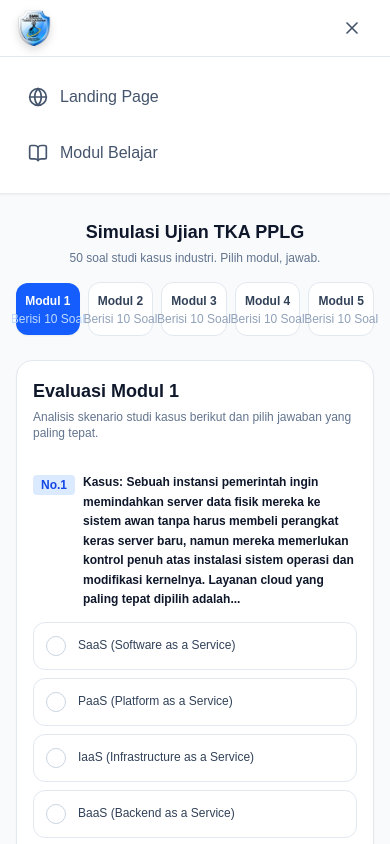
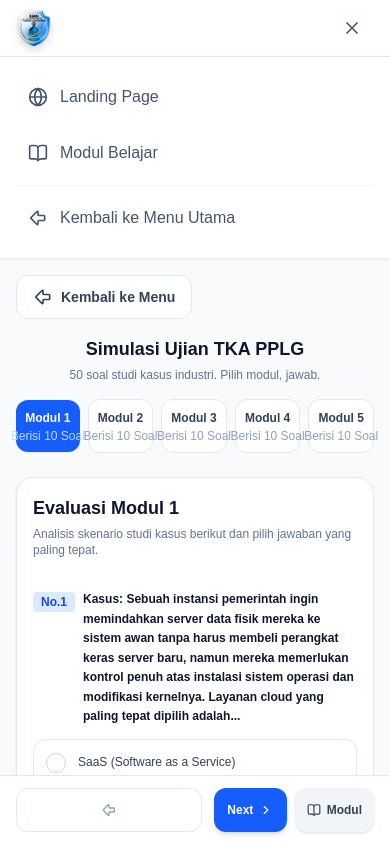
Before and after one commit to WahidYazan/LMS-TKA-JURUSAN-PPLG-2, a Next.js app: page /quiz in a window 390 px wide. Both pictures are taken after a click on the button "Buka menu". Shown: the top 844 px of the page. Built offline with nearby package versions, Linux system fonts and the light colour scheme.

Commit message:
UPDATE 3

```diff
--- a/src/app/module/[id]/page.tsx
+++ b/src/app/module/[id]/page.tsx
@@ -30,6 +30,8 @@ function ModuleContent({ params }: ModulePageProps) {
   const currentIndex = modulesList.findIndex((m) => m.id === module.id);
   const hasNextModule = currentIndex < modulesList.length - 1;
   const nextModule = hasNextModule ? modulesList[currentIndex + 1] : null;
+  const hasPrevModule = currentIndex > 0;
+  const prevModule = hasPrevModule ? modulesList[currentIndex - 1] : null;
 
   return (
     <div className="min-h-screen bg-[#f8fafc] text-slate-800 flex flex-col font-['Plus_Jakarta_Sans',sans-serif]">
@@ -38,6 +40,8 @@ function ModuleContent({ params }: ModulePageProps) {
         module={module}
         hasNextModule={hasNextModule}
         nextModuleId={nextModule?.id || null}
+        hasPrevModule={hasPrevModule}
+        prevModuleId={prevModule?.id || null}
       />
     </div>
   );
--- a/src/components/ModuleReaderView.tsx
+++ b/src/components/ModuleReaderView.tsx
@@ -1,18 +1,22 @@
 import React from 'react';
 import Link from 'next/link';
-import { ArrowBigLeft, ArrowBigRight, ArrowRight } from 'lucide-react';
+import { ArrowBigLeft, ArrowBigRight, ArrowRight, ArrowLeft } from 'lucide-react';
 import { ModuleContent } from '../types';
 
 interface ModuleReaderViewProps {
   module: ModuleContent;
   hasNextModule: boolean;
   nextModuleId?: string | null;
+  hasPrevModule: boolean;
+  prevModuleId?: string | null;
 }
 
 export const ModuleReaderView: React.FC<ModuleReaderViewProps> = ({
   module,
   hasNextModule,
   nextModuleId,
+  hasPrevModule,
+  prevModuleId,
 }) => {
   return (
     <div className="flex-1 bg-[#f8fafc] text-slate-800 font-['Plus_Jakarta_Sans',sans-serif]">
@@ -97,6 +101,18 @@ export const ModuleReaderView: React.FC<ModuleReaderViewProps> = ({
               <span>Ke Halaman Modul</span>
             </Link>
 
+            <div className="flex flex-col sm:flex-row gap-3 w-full sm:w-auto">
+              {hasPrevModule && prevModuleId && (
+                <Link
+                  href={`/module/${prevModuleId}`}
+                  className="flex items-center justify-center gap-2 px-4 py-3 rounded-xl bg-white border border-slate-200 hover:bg-slate-50 text-slate-700 font-bold text-xs sm:text-sm shadow-sm transition-all cursor-pointer min-h-[48px]"
+                >
+                  <ArrowLeft className="w-4 h-4" aria-hidden="true" />
+                  <span className="hidden xs:inline">Modul {module.number - 1}</span>
+                  <span className="xs:inline">Modul {module.number - 1}</span>
+                </Link>
+              )}
+
               {hasNextModule && nextModuleId && (
                 <Link
                   href={`/module/${nextModuleId}`}
@@ -122,5 +138,53 @@ export const ModuleReaderView: React.FC<ModuleReaderViewProps> = ({
           </div>
         </div>
       </div>
+
+      {/* Mobile Sticky Bottom Navigation */}
+      <div className="lg:hidden fixed bottom-0 left-0 right-0 bg-white border-t border-slate-200 shadow-lg z-40 animate-slide-up">
+        <div className="max-w-7xl mx-auto px-4 py-3">
+          <div className="flex items-center justify-between gap-3">
+            <Link
+              href="/modul"
+              className="flex-1 flex items-center justify-center gap-2 px-3 py-2.5 rounded-xl text-xs font-semibold text-slate-600 hover:text-slate-900 hover:bg-slate-50 transition-colors cursor-pointer min-h-[44px] border border-slate-200"
+            >
+              <ArrowBigLeft className="w-4 h-4 text-slate-400" aria-hidden="true" />
+              <span className="hidden">Menu</span>
+            </Link>
+
+            <div className="flex gap-2 flex-1">
+              {hasPrevModule && prevModuleId && (
+                <Link
+                  href={`/module/${prevModuleId}`}
+                  className="flex-1 flex items-center justify-center gap-1.5 px-3 py-2.5 rounded-xl bg-white border border-slate-200 hover:bg-slate-50 text-slate-700 font-bold text-xs shadow-sm transition-all cursor-pointer min-h-[44px]"
+                >
+                  <ArrowLeft className="w-3.5 h-3.5" aria-hidden="true" />
+                  <span>Prev</span>
+                </Link>
+              )}
+
+              {hasNextModule && nextModuleId && (
+                <Link
+                  href={`/module/${nextModuleId}`}
+                  className="flex-1 flex items-center justify-center gap-1.5 px-3 py-2.5 rounded-xl bg-blue-600 hover:bg-blue-700 text-white font-bold text-xs shadow-md transition-all cursor-pointer min-h-[44px]"
+                >
+                  <span>Next</span>
+                  <ArrowBigRight className="w-3.5 h-3.5" aria-hidden="true" />
+                </Link>
+              )}
+
+              {!hasNextModule && (
+                <Link
+                  href="/quiz"
+                  className="flex-1 flex items-center justify-center gap-1.5 px-3 py-2.5 rounded-xl bg-amber-500 hover:bg-amber-400 text-white font-bold text-xs shadow-md transition-all cursor-pointer min-h-[44px]"
+                >
+                  <span>Ujian</span>
+                  <ArrowRight className="w-3.5 h-3.5" aria-hidden="true" />
+                </Link>
+              )}
+            </div>
+          </div>
+        </div>
+      </div>
+    </div>
   );
 };
--- a/src/components/Navbar.tsx
+++ b/src/components/Navbar.tsx
@@ -2,7 +2,7 @@ import React, { useEffect, useState } from "react";
 import Image from "next/image";
 import Link from "next/link";
 import { usePathname } from "next/navigation";
-import { BookOpen, Globe, List, Menu, X, ChevronRight } from "lucide-react";
+import { BookOpen, Globe, List, Menu, X, ChevronRight, ArrowBigLeft } from "lucide-react";
 import { ModuleContent } from "../types";
 
 interface NavbarProps {
@@ -248,6 +248,20 @@ export const Navbar: React.FC<NavbarProps> = ({
                 </nav>
               </div>
             )}
+
+            {/* MOBILE: Kembali ke Menu - saat di Quiz atau Modul */}
+            {(isQuiz || isModule) && (
+              <div className="border-t border-slate-100 pt-2 mt-2">
+                <Link
+                  href="/modul"
+                  onClick={() => setIsMobileMenuOpen(false)}
+                  className="w-full px-3 py-3 rounded-xl transition-colors cursor-pointer flex items-center gap-3 text-left min-h-[48px] text-base text-slate-600 hover:text-blue-600 hover:bg-slate-50"
+                >
+                  <ArrowBigLeft className="w-5 h-5 flex-shrink-0" aria-hidden="true" />
+                  <span>Kembali ke Menu Utama</span>
+                </Link>
+              </div>
+            )}
           </nav>
         </div>
       )}
--- a/src/components/QuizSimulatorView.tsx
+++ b/src/components/QuizSimulatorView.tsx
@@ -1,6 +1,7 @@
 "use client";
 
 import React, { useState } from "react";
+import Link from "next/link";
 import { useRouter, useSearchParams } from "next/navigation";
 import { quizQuestionsPPLG } from "../data/quiz";
 import {
@@ -10,6 +11,8 @@ import {
   XCircle,
   ChevronLeft,
   ChevronRight,
+  Home,
+  BookOpen,
 } from "lucide-react";
 
 export const QuizSimulatorView: React.FC = () => {
@@ -51,7 +54,18 @@ export const QuizSimulatorView: React.FC = () => {
 
   return (
     <div className="flex-1 bg-[#f8fafc] text-slate-800 font-['Plus_Jakarta_Sans',sans-serif] pb-16 sm:pb-20">
-      <div className="max-w-4xl mx-auto px-4 pt-6 sm:pt-8 pb-4 sm:pb-6">
+      {/* Mobile Back Button */}
+      <div className="lg:hidden px-4 pt-4 pb-2">
+        <Link
+          href="/modul"
+          className="inline-flex items-center gap-2 px-4 py-2.5 rounded-xl bg-white border border-slate-200 hover:bg-slate-50 text-slate-700 font-bold text-sm transition-all cursor-pointer min-h-[44px]"
+        >
+          <ArrowBigLeft className="w-5 h-5" />
+          <span>Kembali ke Menu</span>
+        </Link>
+      </div>
+
+      <div className="max-w-4xl mx-auto px-4 pt-2 sm:pt-6 pb-4 sm:pb-6">
         <div className="text-center mb-4 sm:mb-6">
           <h1 className="text-lg sm:text-2xl font-bold text-slate-900">
             Simulasi Ujian TKA PPLG
@@ -279,6 +293,51 @@ export const QuizSimulatorView: React.FC = () => {
           </div>
         </div>
       </main>
+
+      {/* Mobile Sticky Bottom Navigation */}
+      <div className="lg:hidden fixed bottom-0 left-0 right-0 bg-white border-t border-slate-200 shadow-lg z-40 animate-slide-up">
+        <div className="max-w-4xl mx-auto px-4 py-3">
+          <div className="flex items-center justify-between gap-3">
+            <Link
+              href="/modul"
+              className="flex-1 flex items-center justify-center gap-2 px-3 py-2.5 rounded-xl text-xs font-semibold text-slate-600 hover:text-slate-900 hover:bg-slate-50 transition-colors cursor-pointer min-h-[44px] border border-slate-200"
+            >
+              <ArrowBigLeft className="w-4 h-4 text-slate-400" aria-hidden="true" />
+              <span className="hidden">Menu</span>
+            </Link>
+
+            <div className="flex gap-2 flex-1">
+              {activeModuleTab > 1 && (
+                <button
+                  onClick={() => handleTabChange(activeModuleTab - 1)}
+                  className="flex-1 flex items-center justify-center gap-1.5 px-3 py-2.5 rounded-xl bg-white border border-slate-200 hover:bg-slate-50 text-slate-700 font-bold text-xs shadow-sm transition-all cursor-pointer min-h-[44px]"
+                >
+                  <ChevronLeft className="w-3.5 h-3.5" aria-hidden="true" />
+                  <span>Prev</span>
+                </button>
+              )}
+
+              {activeModuleTab < 5 && (
+                <button
+                  onClick={() => handleTabChange(activeModuleTab + 1)}
+                  className="flex-1 flex items-center justify-center gap-1.5 px-3 py-2.5 rounded-xl bg-blue-600 hover:bg-blue-700 text-white font-bold text-xs shadow-md transition-all cursor-pointer min-h-[44px]"
+                >
+                  <span>Next</span>
+                  <ChevronRight className="w-3.5 h-3.5" aria-hidden="true" />
+                </button>
+              )}
+
+              <Link
+                href="/modul"
+                className="flex-1 flex items-center justify-center gap-1.5 px-3 py-2.5 rounded-xl bg-slate-100 hover:bg-slate-200 text-slate-700 font-bold text-xs shadow-sm transition-all cursor-pointer min-h-[44px]"
+              >
+                <BookOpen className="w-3.5 h-3.5" aria-hidden="true" />
+                <span>Modul</span>
+              </Link>
+            </div>
+          </div>
+        </div>
+      </div>
     </div>
   );
 };
```
Lines whose indentation alone changed are shown as unchanged.
